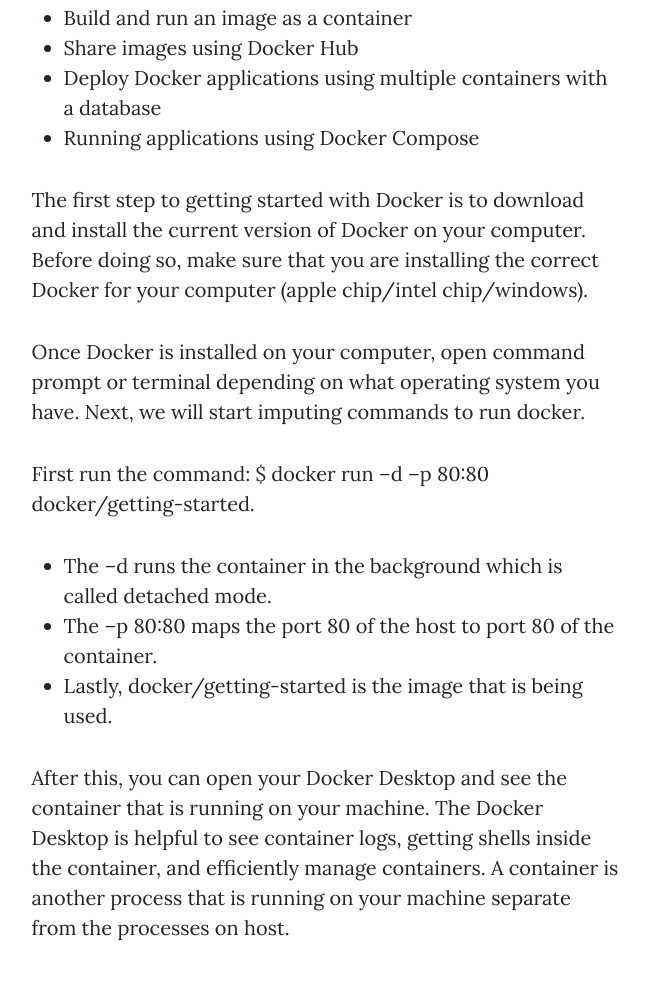
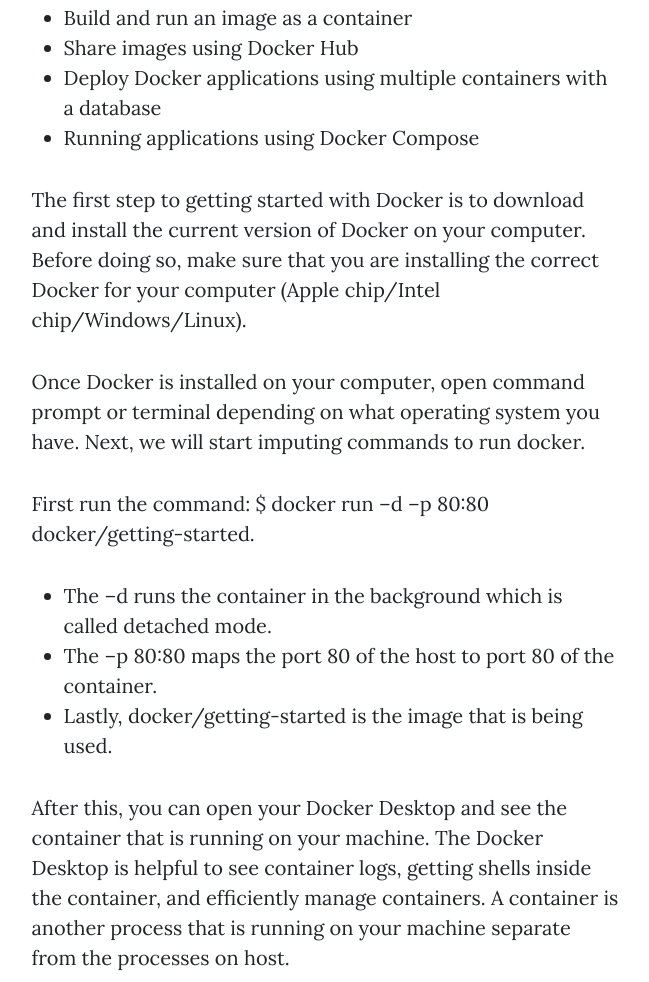
Before and after one commit to sduvapu/project, a plain HTML site: page public_html/docker.html in a window 1280 px wide. Shown: the part 829-1811 px from the top of the page, without its empty margins (314-963 px from the left). Drawn offline with nearby package versions, Linux system fonts and the light colour scheme; a web font is replaced by a local one.

Commit message:
Update docker.html

```diff
--- a/public_html/docker.html
+++ b/public_html/docker.html
@@ -69,7 +69,7 @@
                             <li>Deploy Docker applications using multiple containers with a database</li>
                             <li>Running applications using Docker Compose</li>
                         </ul>
-                        <p class="lead">The first step to getting started with Docker is to download and install the current version of Docker on your computer. Before doing so, make sure that you are installing the correct Docker for your computer (apple chip/intel chip/windows).</p>
+                        <p class="lead">The first step to getting started with Docker is to download and install the current version of Docker on your computer. Before doing so, make sure that you are installing the correct Docker for your computer (Apple chip/Intel chip/Windows/Linux).</p>
                         <p class="lead">Once Docker is installed on your computer, open command prompt or terminal depending on what operating system you have. Next, we will start imputing commands to run docker.</p>
                         <p class="lead">First run the command: $ docker run –d –p 80:80 docker/getting-started.</p>
                         <ul>
```
